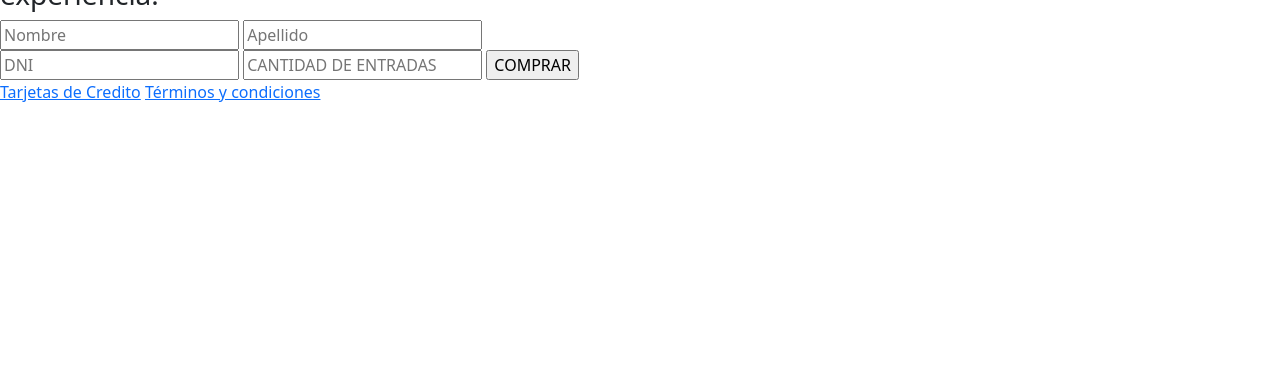
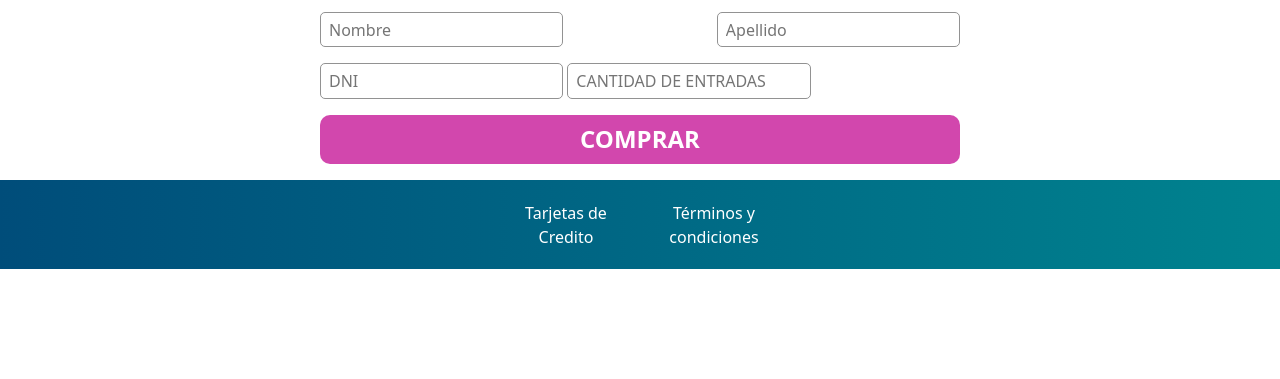
Before and after one commit to davidsendra/TPintegrador, a plain HTML site: page comprarTicket.html in a window 1280 px wide. Shown: the part 421-800 px from the top of the page. Drawn offline with nearby package versions, Linux system fonts and the light colour scheme; the site is published under a folder, as on GitHub Pages, so addresses that start at the root find nothing.

```diff
--- a/comprarTicket.html
+++ b/comprarTicket.html
@@ -9,7 +9,7 @@
     <link rel="icon" href="assets/img/favicon2.ico" type="image/x-icon">
     <link href="https://cdn.jsdelivr.net/npm/bootstrap@5.3.0-alpha3/dist/css/bootstrap.min.css" rel="stylesheet"
         integrity="sha384-KK94CHFLLe+nY2dmCWGMq91rCGa5gtU4mk92HdvYe+M/SXH301p5ILy+dN9+nJOZ" crossorigin="anonymous">
-    <link rel="stylesheet" href="/style.css">
+    <link rel="stylesheet" href="CSS/style.css">
 </head>
 
 <body>
```
Also changed, not shown: index.html (+1 -1 lines), CSS/style.css (renamed from style.css).
